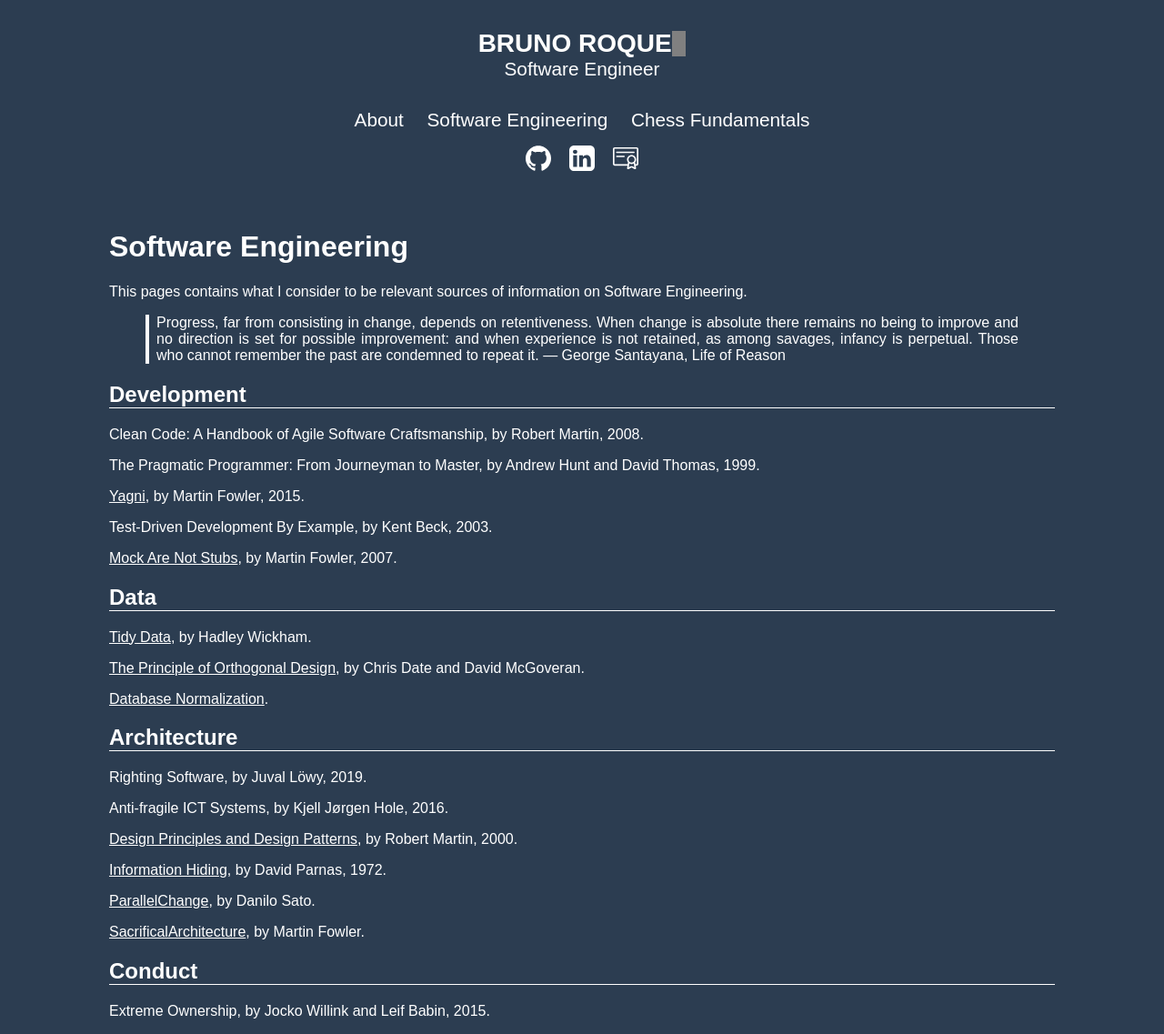
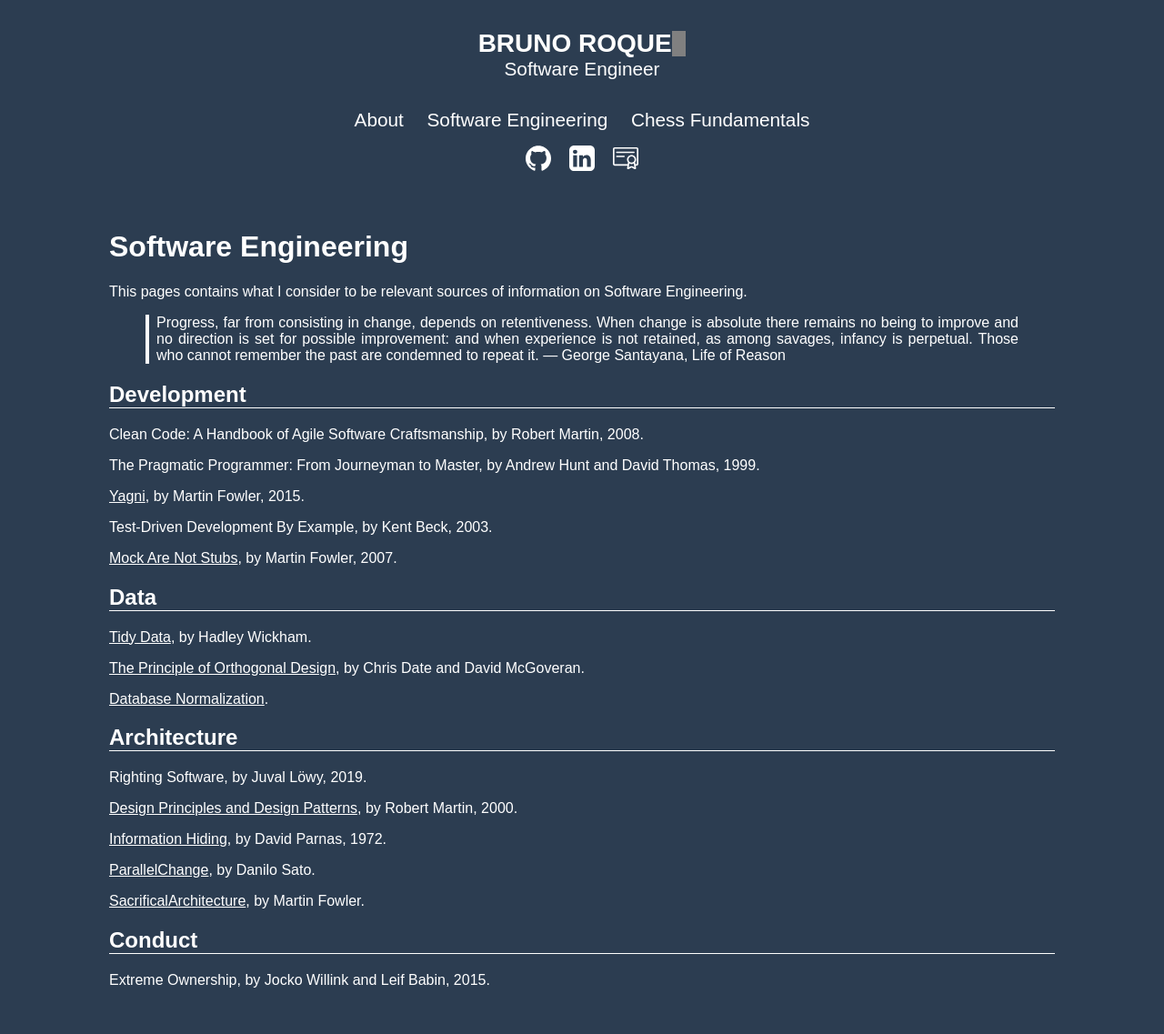
Before and after one commit to brunoroque06/brunoroque06.github.io, a Jekyll site: the page built from _pages/software-engineering.md, in a window 1280 px wide. Shown: the whole page at 91% size. Built offline with Jekyll 4.4.1, drawn with Linux system fonts in a browser that asks for light colours; our own code applies the rules of GitHub Pages for plain Markdown files; after the commit the page ends 1103 px from its top, so only the background shows below that.

Commit message:
Comment out book that I have not yet finished

```diff
--- a/_pages/software-engineering.md
+++ b/_pages/software-engineering.md
@@ -33,7 +33,7 @@ Test-Driven Development By Example, by Kent Beck, 2003.
 
 Righting Software, by Juval Löwy, 2019.
 
-Anti-fragile ICT Systems, by Kjell Jørgen Hole, 2016.
+<!-- Anti-fragile ICT Systems, by Kjell Jørgen Hole, 2016. -->
 
 [Design Principles and Design Patterns](https://fi.ort.edu.uy/innovaportal/file/2032/1/design_principles.pdf), by Robert Martin, 2000.
 
```
